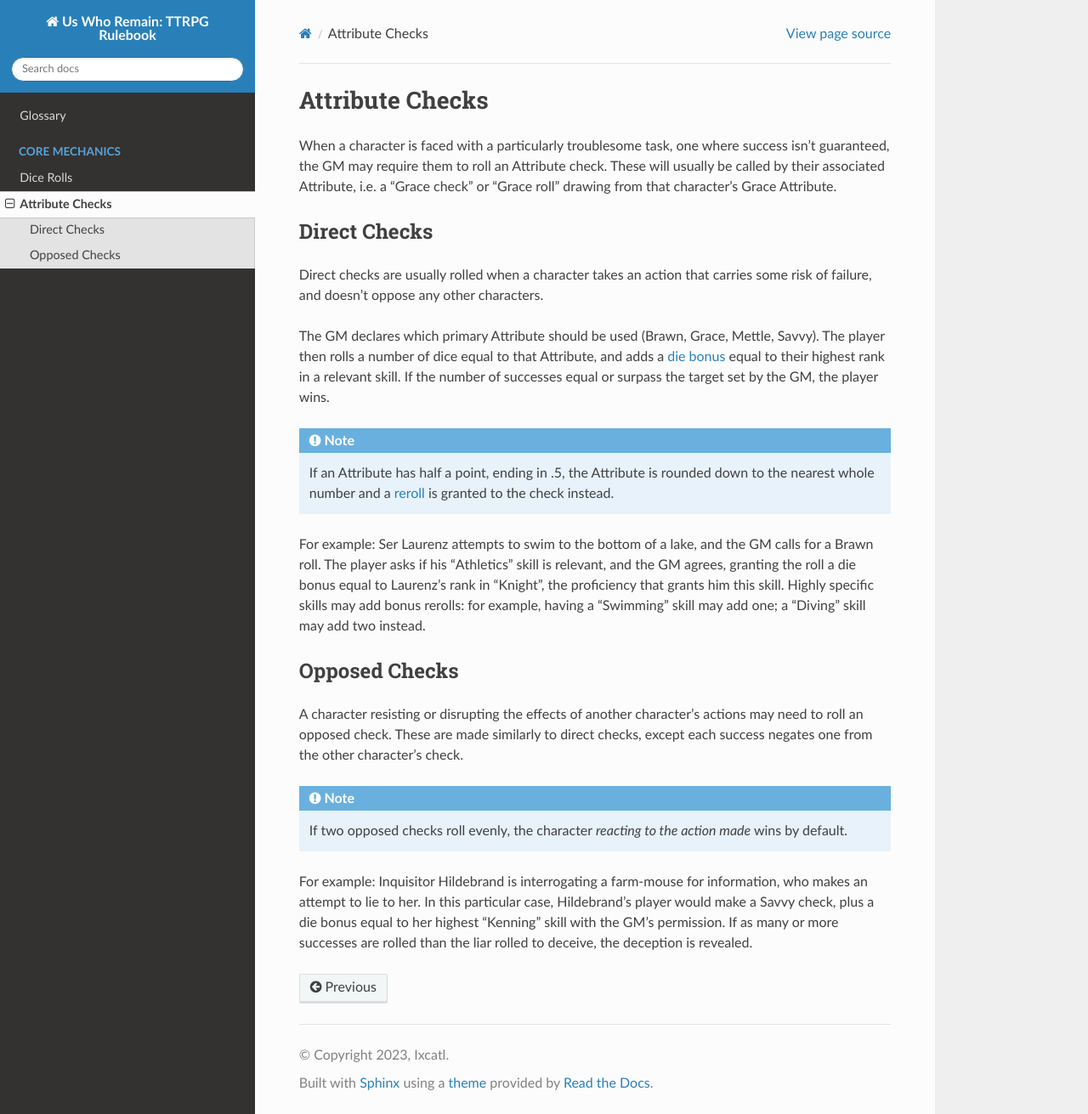
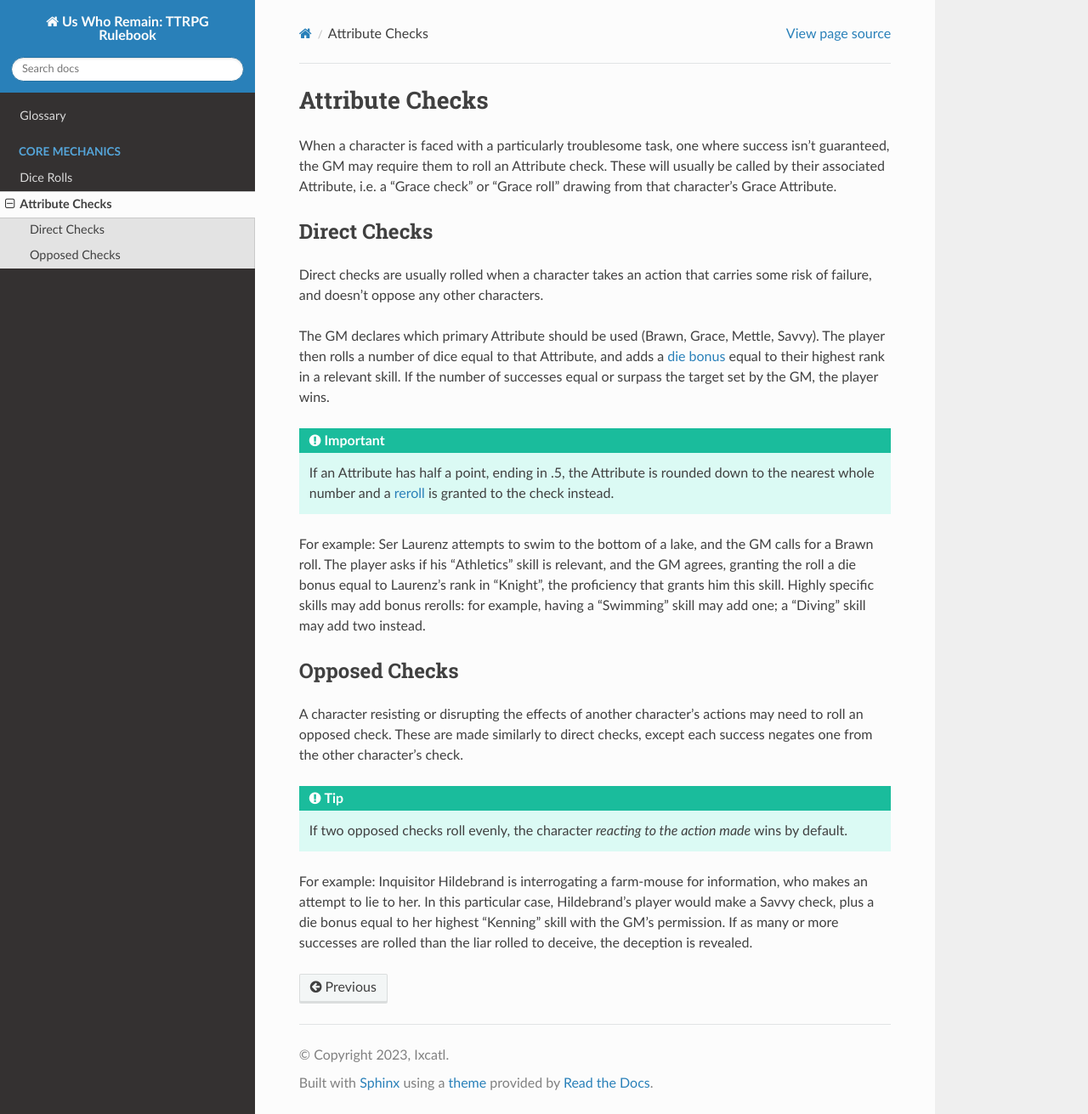
Before and after one commit to Ixcatl/fables_novasophonia, a Sphinx documentation site: the page built from docs/core/attribute-checks.rst, in a window 1280 px wide and 1311 px high. Shown: the whole window at 85% size. Built offline with Sphinx 7.4.7 and the Read the Docs theme 2.0.0, drawn with Linux system fonts in a browser that asks for light colours; some of the changed lines change nothing that is shown.

Commit message:
Update attribute-checks.rst

```diff
--- a/docs/core/attribute-checks.rst
+++ b/docs/core/attribute-checks.rst
@@ -11,7 +11,7 @@ Direct checks are usually rolled when a character takes an action that carries s
 
 The GM declares which primary Attribute should be used (Brawn, Grace, Mettle, Savvy). The player then rolls a number of dice equal to that Attribute, and adds a :term:`die bonus` equal to their highest rank in a relevant skill. If the number of successes equal or surpass the target set by the GM, the player wins.
 
-.. note::
+.. Important::
 
    If an Attribute has half a point, ending in .5, the Attribute is rounded down to the nearest whole number and a :term:`reroll` is granted to the check instead.
 
@@ -22,7 +22,7 @@ Opposed Checks
 
 A character resisting or disrupting the effects of another character's actions may need to roll an opposed check. These are made similarly to direct checks, except each success negates one from the other character's check.
 
-.. note::
+.. Tip::
 
    If two opposed checks roll evenly, the character *reacting to the action made* wins by default.
 
```
